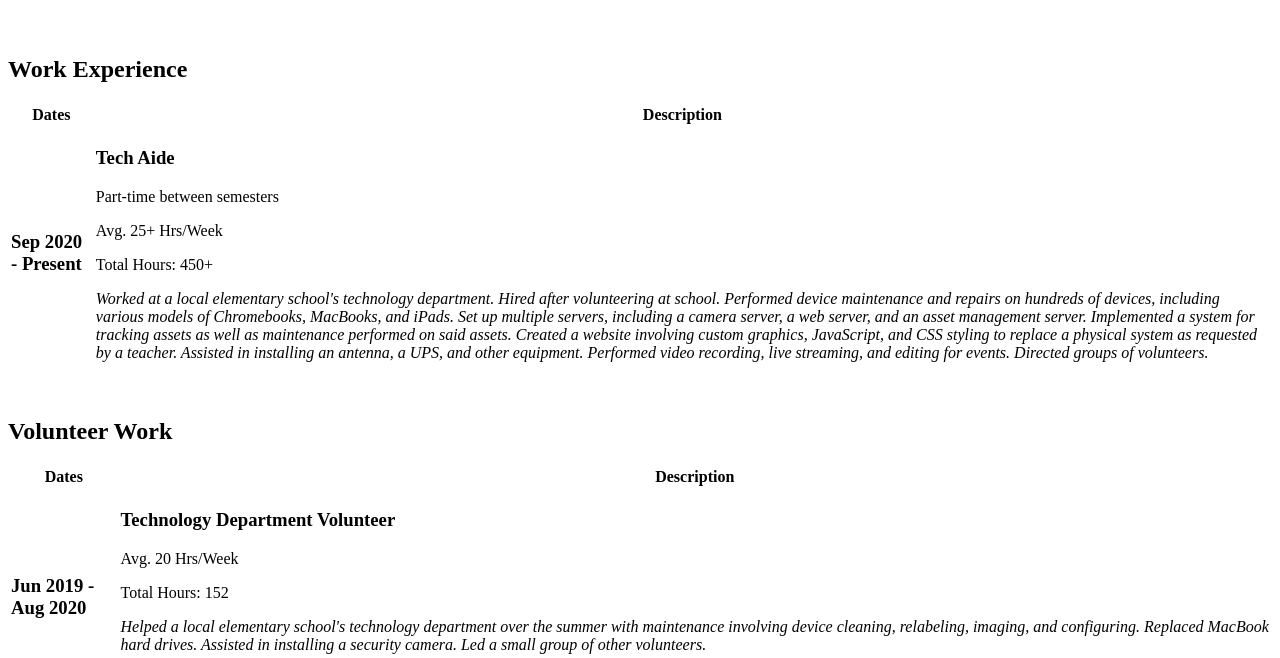
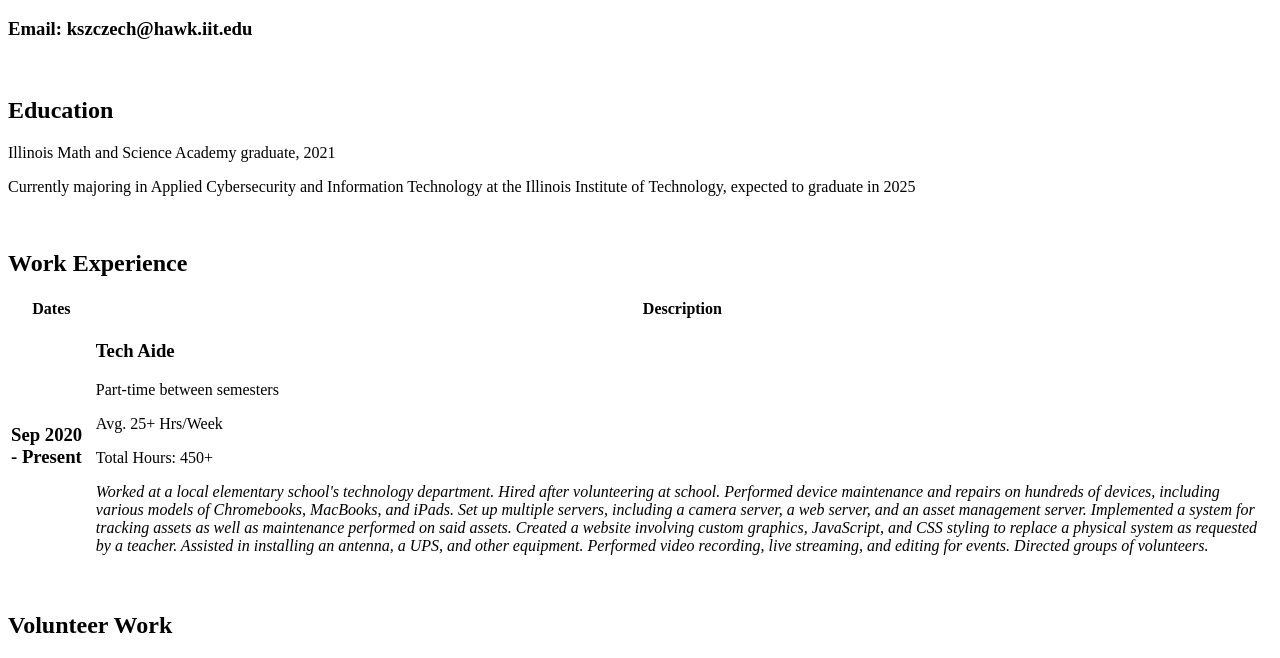
Before and after one commit to k-szczech/project-1, a plain HTML site: page index.html in a window 1280 px wide. Shown: the part 123-781 px from the top of the page. Drawn offline with Linux system fonts and the light colour scheme.

Commit message:
Added additional info to resume

```diff
--- a/index.html
+++ b/index.html
@@ -8,6 +8,11 @@
 		<h3>Other Pages: <a href="hobbies.html">Hobbies</a></h3>
 		<hr>
 		<h1>Krystian Szczech</h1>
+		<h3>Email: kszczech@hawk.iit.edu</h3>
+		<br>
+		<h2>Education</h2>
+		<p>Illinois Math and Science Academy graduate, 2021</p>
+		<p>Currently majoring in Applied Cybersecurity and Information Technology at the Illinois Institute of Technology, expected to graduate in 2025</p>
 		<br>
 		<h2>Work Experience</h2>
 		<table>
```
